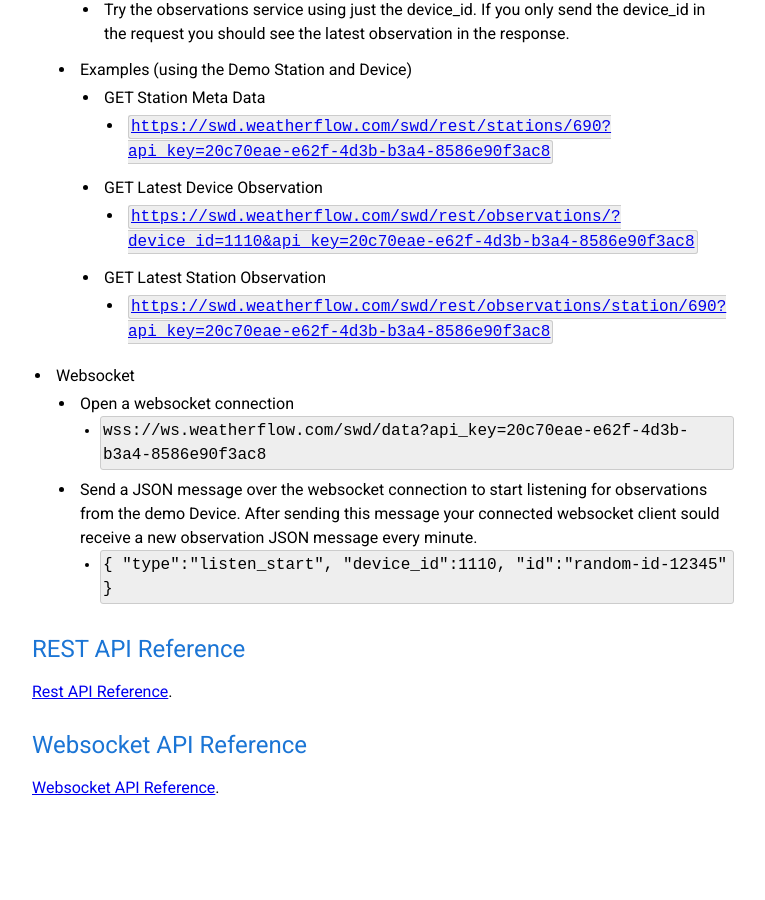
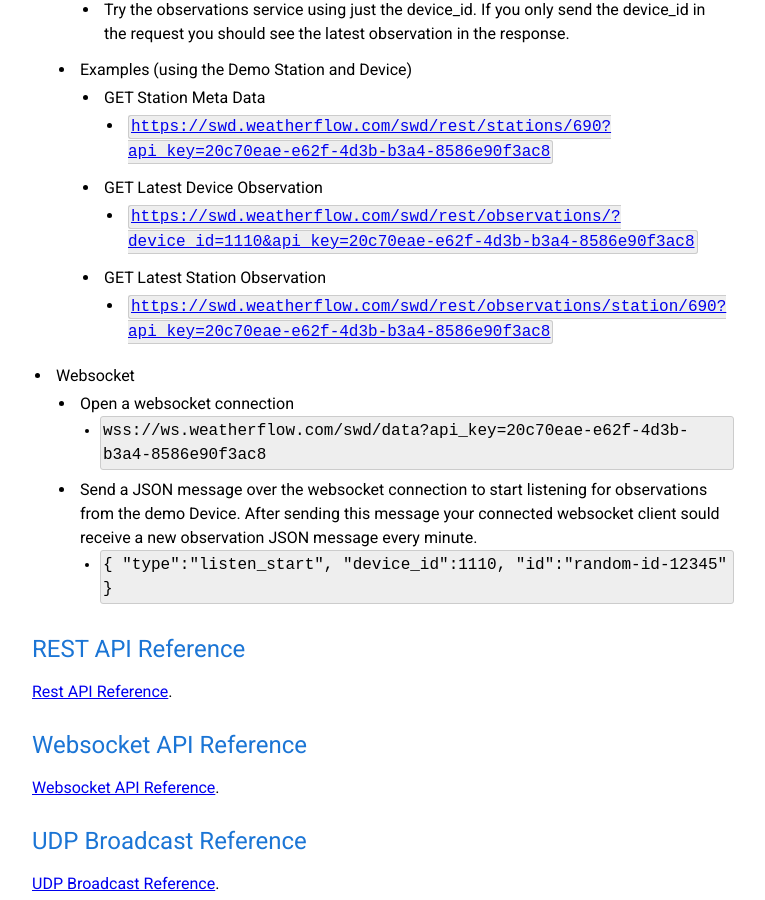
Before and after one commit to WeatherFlow/SmartWeather, a Jekyll site: the page built from api/index.html, in a window 1280 px wide and 900 px high, scrolled down 2479 px. Shown: the whole window, without its empty margins (378-1143 px from the left). Built offline with Jekyll 4.4.1, drawn with Linux system fonts in a browser that asks for light colours; nearby versions of some CDN libraries; before the commit the page ends 3283 px from its top, so only the background shows below that.

Commit message:
added link to UDP docs

```diff
--- a/api/index.html
+++ b/api/index.html
@@ -130,3 +130,6 @@
 
 <h2><a name="ws-api-reference">Websocket API Reference</a></h2>
 <p><a href="{{site.url}}/api/ws.html" target="_blank">Websocket API Reference</a>.</p>
+
+<h2><a name="ws-api-reference">UDP Broadcast Reference</a></h2>
+<p><a href="{{site.url}}/api/udp.html" target="_blank">UDP Broadcast Reference</a>.</p>
```
